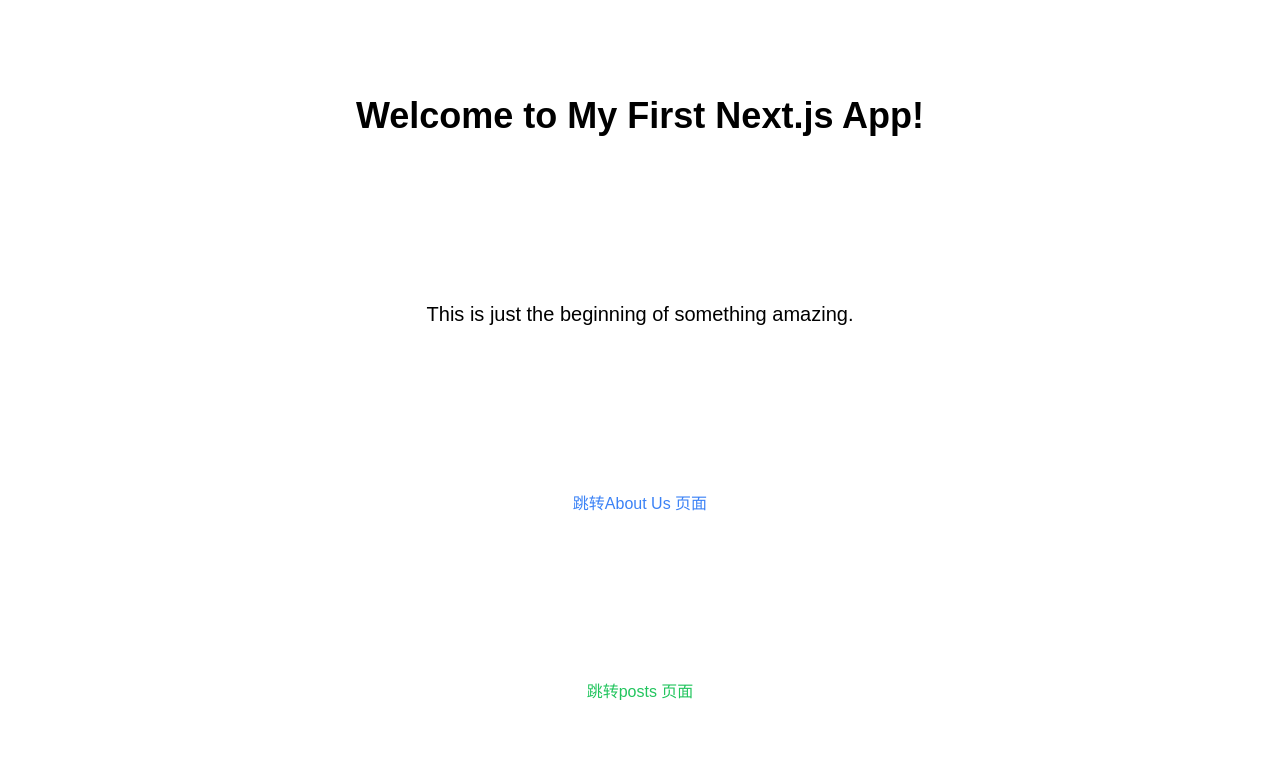
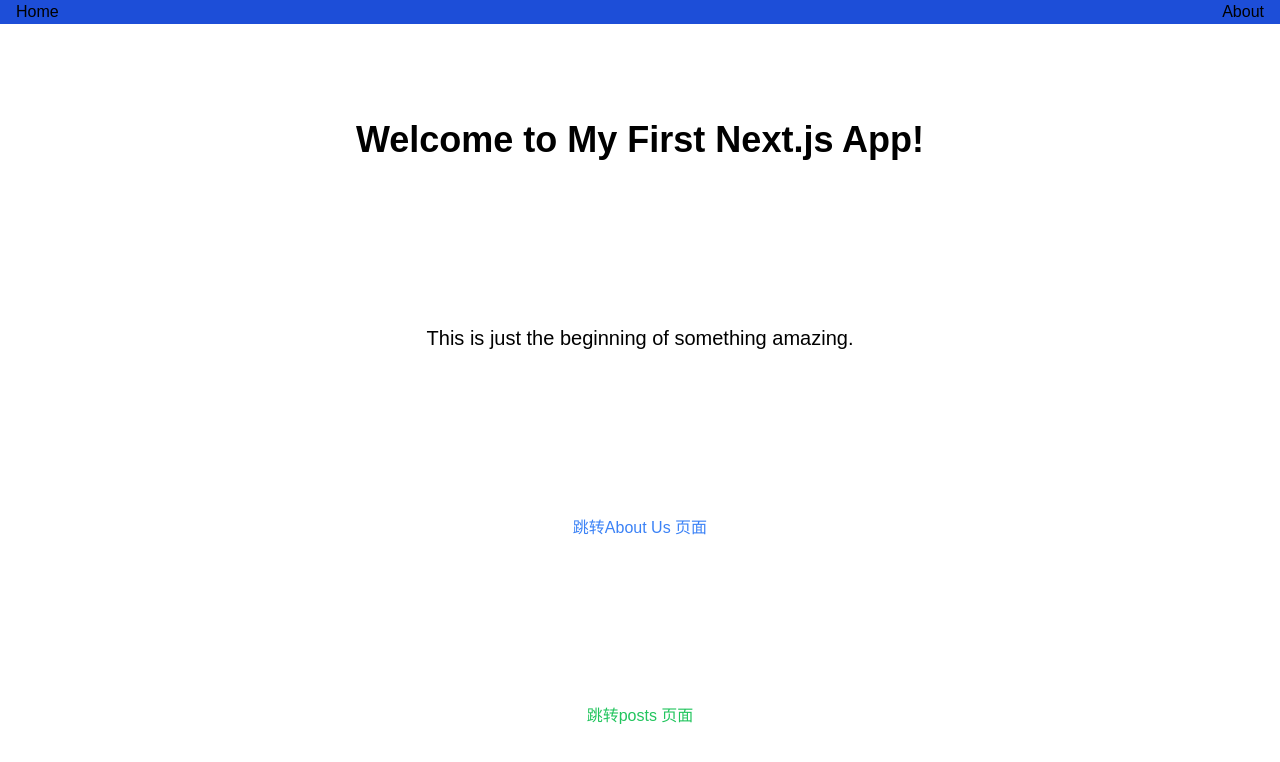
Before and after one commit to xbysir/next-app, a Next.js app: page / in a window 1280 px wide. Shown: the top 762 px of the page. Built offline with nearby package versions, Linux system fonts and the light colour scheme.

Commit message:
feat: 导航栏

```diff
--- a/src/app/layout.js
+++ b/src/app/layout.js
@@ -2,6 +2,7 @@
 import '../styles/globals.css';
 import Loading from '@/components/Loading';
 import { Suspense } from 'react';
+import Link from 'next/link';
 
 const geistSans = localFont({
   src: '../styles/fonts/GeistVF.woff',
@@ -18,6 +19,7 @@
   title: 'next app',
   description: '我的next项目',
 };
+console.log('在服务端打印了>>>→➡️➡️➡️');
 
 export default function RootLayout({ children }) {
   return (
@@ -25,6 +27,14 @@
       <body
         className={`${geistSans.variable} ${geistMono.variable} antialiased`}
       >
+        <nav>
+          <ul className="flex gap-2 justify-between px-4 bg-blue-700">
+            <li>
+              <Link href={'/'}>Home</Link>
+            </li>
+            <Link href={'/about'}>About</Link>
+          </ul>
+        </nav>
         <Suspense fallback={<div>Loading...</div>}>{children}</Suspense>
       </body>
     </html>
--- a/src/app/page.js
+++ b/src/app/page.js
@@ -1,5 +1,6 @@
 import Link from 'next/link';
 export default function Home() {
+  console.log('page在服务端和客户端打印了>>>→➡️➡️➡️');
   return (
     <main className="flex min-h-screen flex-col items-center justify-between p-24">
       <h1 className="text-4xl font-bold">Welcome to My First Next.js App!</h1>
```
